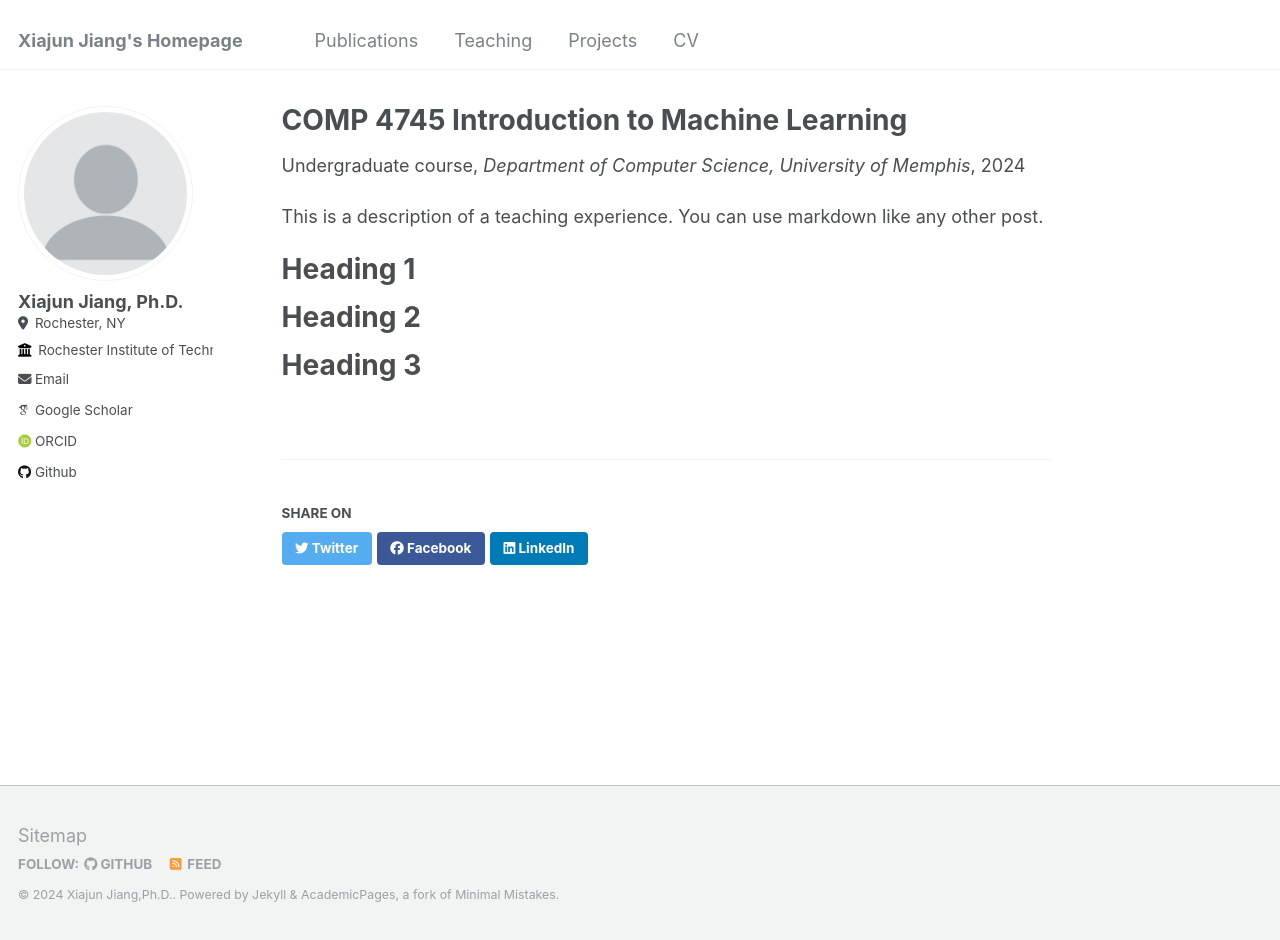
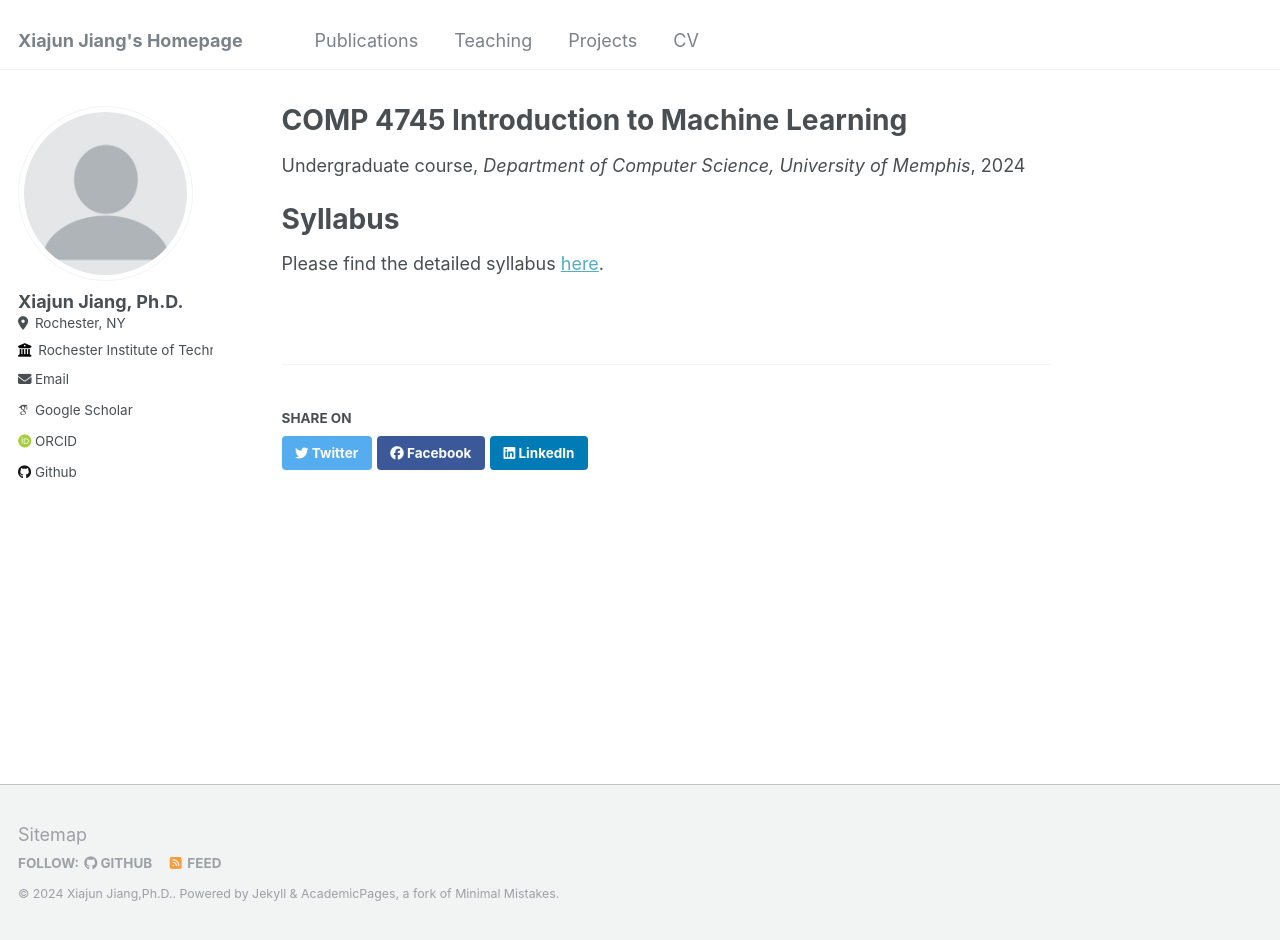
Before and after one commit to john-x-jiang/john-x-jiang.github.io, a Jekyll site: the page built from _teaching/2024-fall-ML.md, in a window 1280 px wide and 940 px high. Built offline with Jekyll 4.4.1, drawn with Linux system fonts in a browser that asks for light colours; some web fonts are replaced.

Commit message:
update teaching

```diff
--- a/_teaching/2024-fall-ML.md
+++ b/_teaching/2024-fall-ML.md
@@ -8,13 +8,14 @@ date: 2024-08-01
 location: "Memphis, TN"
 ---
 
-This is a description of a teaching experience. You can use markdown like any other post.
+<!-- This is a description of a teaching experience. You can use markdown like any other post. -->
 
-Heading 1
+Syllabus
 ======
+Please find the detailed syllabus [here](https://john-x-jiang.github.io/teaching/2014-fall-ML).
 
-Heading 2
+<!-- Heading 2
 ======
 
 Heading 3
-======
+====== -->
```
